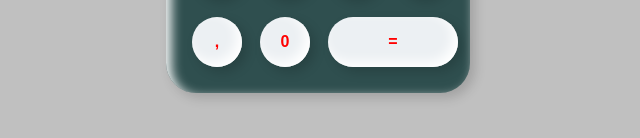
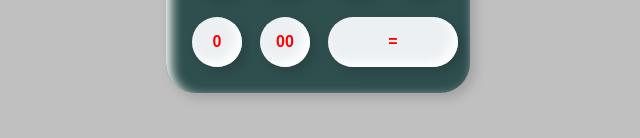
Before and after one commit to jennisri/kalkulator123, a plain HTML site: page index.html in a window 1280 px wide. Shown: the part 568-706 px from the top of the page, 322-962 px from the left. Drawn offline with Linux system fonts and the light colour scheme.

Commit message:
tugas kalkulator 2

```diff
--- a/index.html
+++ b/index.html
@@ -27,8 +27,8 @@
 			<button onclick="display('2')">2</button>
 			<button onclick="display('3')">3</button>
 			<button onclick="display('+')">+</button>
-			<button onclick="display(',')">,</button>
 			<button onclick="display('0')">0</button>
+			<button onclick="display('00')">00</button>
 			<button onclick="calculator()" class="hasil">=</button>
 		</div>
 
```
